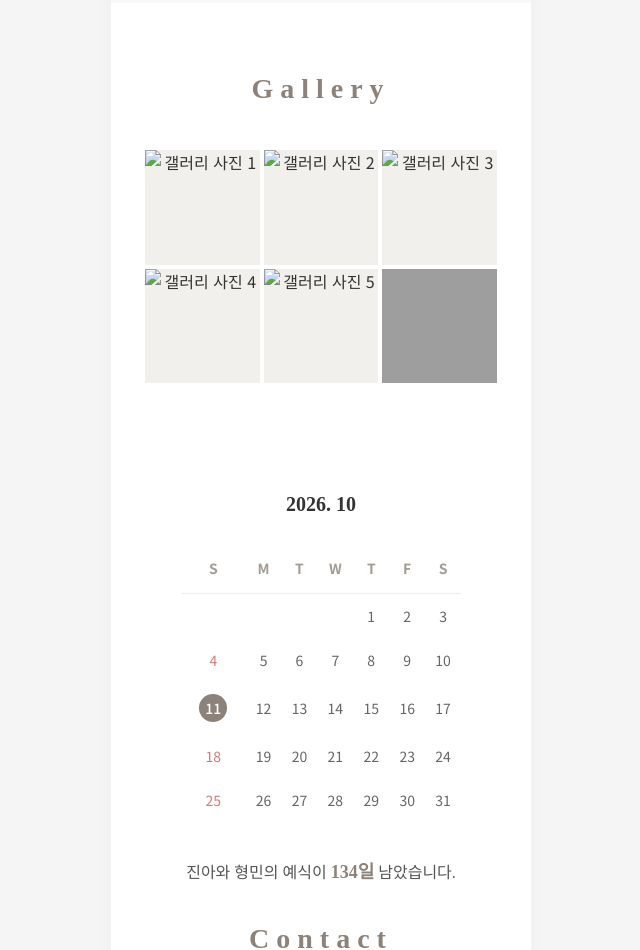
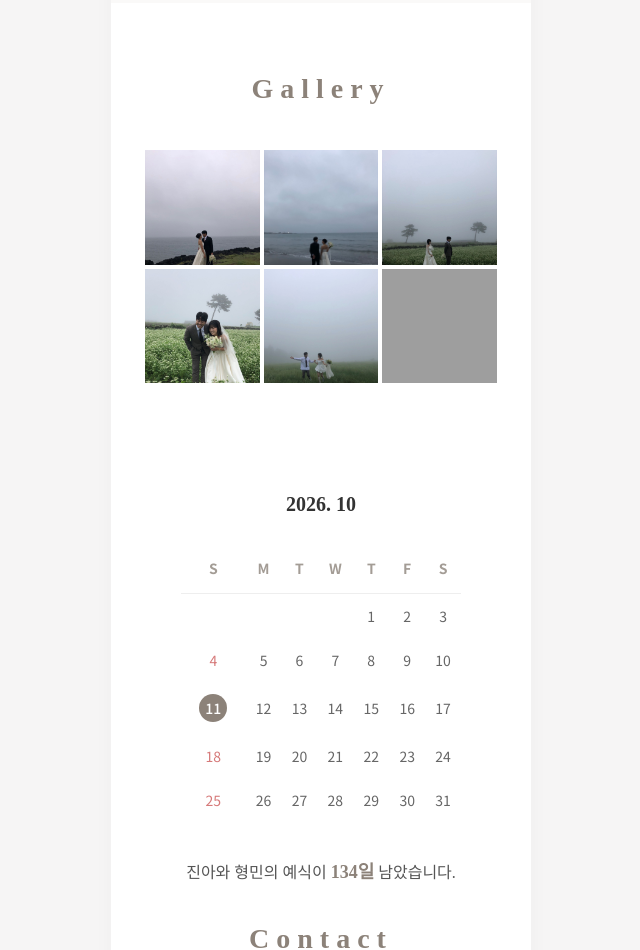
Before and after one commit to gna-king/happy-wedding-day, a plain HTML site: page index.html in a window 1280 px wide. Shown: the part 1746-2696 px from the top of the page, without its empty margins (319-959 px from the left). Drawn offline with Linux system fonts and the light colour scheme; grey boxes are pictures that could not be loaded; a web font is replaced by a local one.

Commit message:
Update index.html

```diff
--- a/index.html
+++ b/index.html
@@ -161,11 +161,11 @@
     <div class="section" style="padding-bottom: 40px;">
         <div class="section-title">Gallery</div>
         <div class="gallery-grid" id="galleryGrid">
-            <div class="gallery-item"><img src="gallery1-1.jpg" alt="갤러리 사진 1"></div>
-            <div class="gallery-item"><img src="gallery1-2.jpg" alt="갤러리 사진 2"></div>
-            <div class="gallery-item"><img src="gallery1-3.jpg" alt="갤러리 사진 3"></div>
-            <div class="gallery-item"><img src="gallery1-4.jpg" alt="갤러리 사진 4"></div>
-            <div class="gallery-item"><img src="gallery1-5.jpg" alt="갤러리 사진 5"></div>
+            <div class="gallery-item"><img src="gallery1_1.jpg" alt="갤러리 사진 1"></div>
+            <div class="gallery-item"><img src="gallery1_2.jpg" alt="갤러리 사진 2"></div>
+            <div class="gallery-item"><img src="gallery1_3.jpg" alt="갤러리 사진 3"></div>
+            <div class="gallery-item"><img src="gallery1_4.jpg" alt="갤러리 사진 4"></div>
+            <div class="gallery-item"><img src="gallery1_5.jpg" alt="갤러리 사진 5"></div>
             <div class="gallery-item"><img src="gallery1.jpg" alt="갤러리 사진 6"></div>
             <div class="gallery-item"><img src="gallery3.jpg" alt="갤러리 사진 7"></div>
             <div class="gallery-item"><img src="gallery5.jpg" alt="갤러리 사진 8"></div>
```
